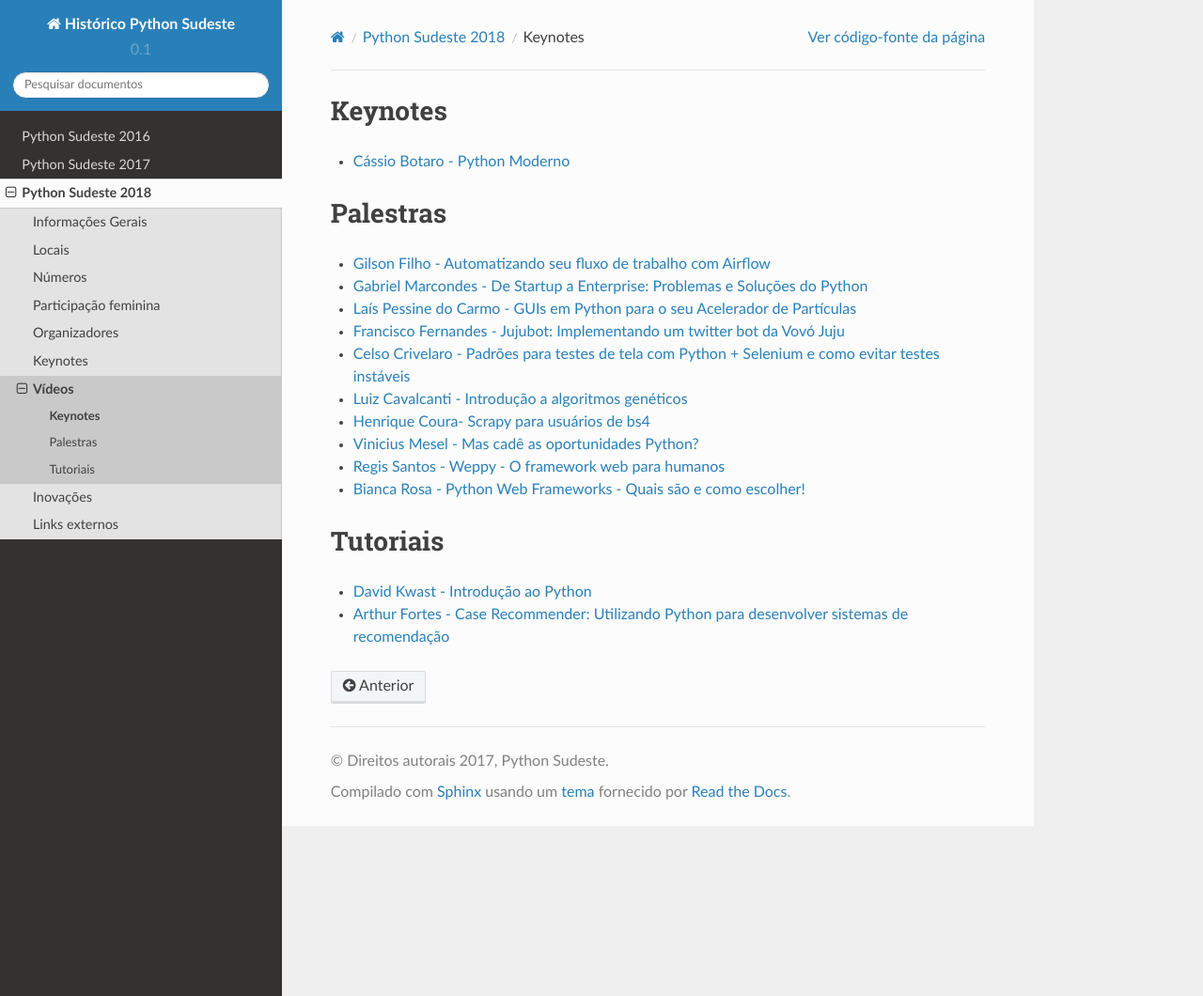
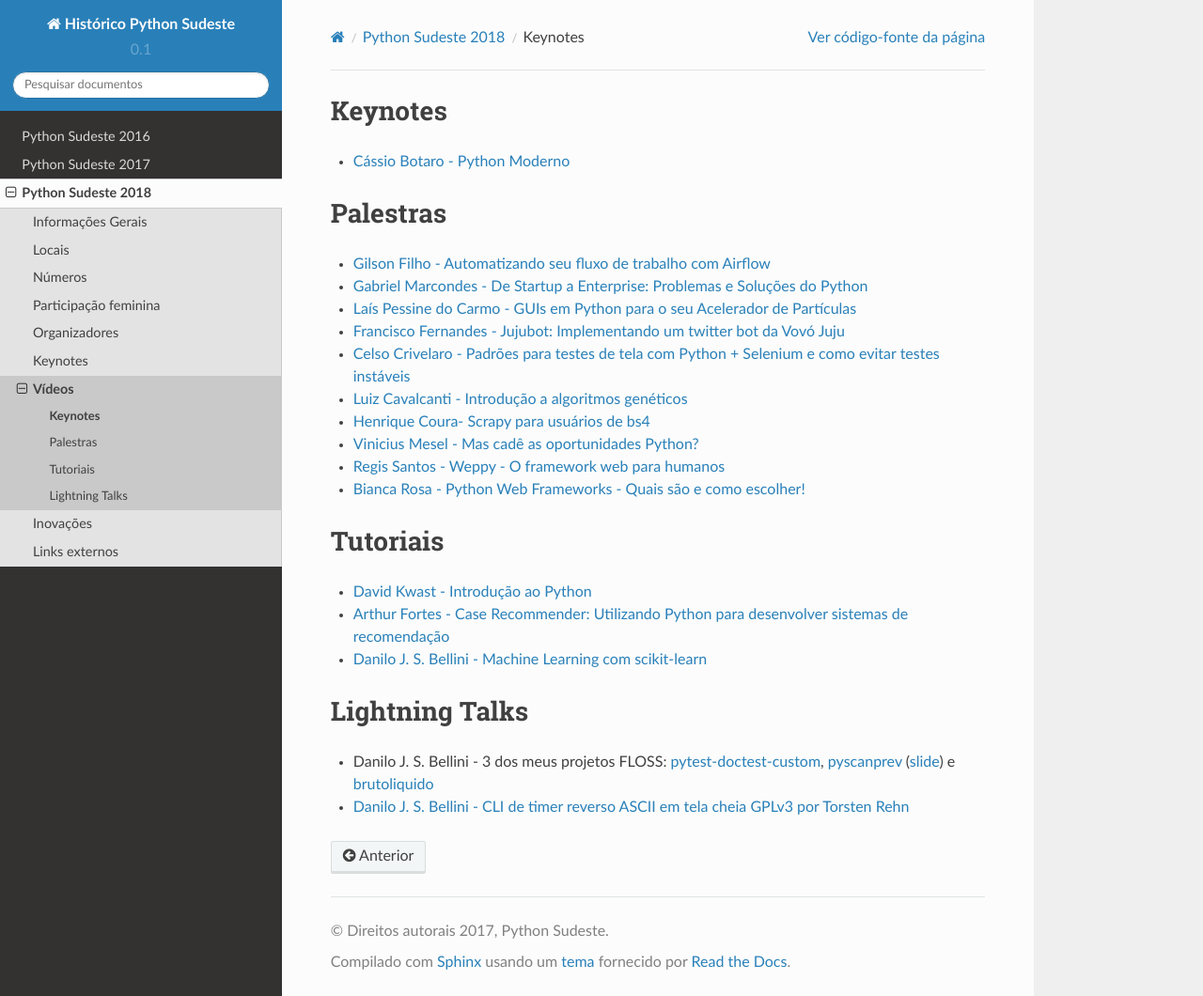
Before and after one commit to pythonsudeste/pythonsudeste_documentacao, a Sphinx documentation site: the page built from source/palestras2018.rst, in a window 1280 px wide and 1060 px high. Shown: the whole window at 94% size. Built offline with Sphinx 7.4.7 and the Read the Docs theme 2.0.0, drawn with Linux system fonts in a browser that asks for light colours.

Commit message:
Insere tutorial e 2 lightings por DJS Bellini

```diff
--- a/source/palestras2018.rst
+++ b/source/palestras2018.rst
@@ -35,3 +35,11 @@
 
 - `David Kwast - Introdução ao Python <https://oagnostico.com.br/notebooks/slides/Curso_Introducao_Python3.slides.html#/>`_
 - `Arthur Fortes - Case Recommender: Utilizando Python para desenvolver sistemas de recomendação <https://github.com/ArthurFortes/Tutorial_CaseRecommender>`_
+- `Danilo J. S. Bellini - Machine Learning com scikit-learn <https://github.com/danilobellini/notebooks/blob/master/2018-03-31_scikit-learn/sklearn_tutorial.ipynb>`_
+
+
+Lightning Talks
+---------------
+
+- Danilo J. S. Bellini - 3 dos meus projetos FLOSS: `pytest-doctest-custom <https://github.com/danilobellini/pytest-doctest-custom>`_, `pyscanprev <https://github.com/danilobellini/pyscanprev>`_ (`slide <https://www.slideshare.net/djsbellini/20160813-grupysp-plugin-pytestdoctestcustom-v100/18>`_) e `brutoliquido <https://github.com/danilobellini/brutoliquido>`_
+- `Danilo J. S. Bellini - CLI de timer reverso ASCII em tela cheia GPLv3 por Torsten Rehn <https://github.com/trehn/termdown>`_
```
